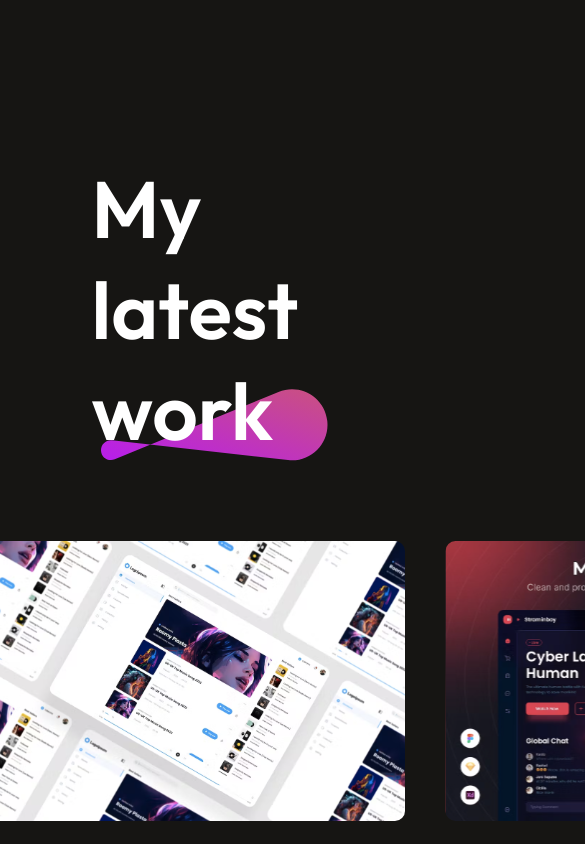
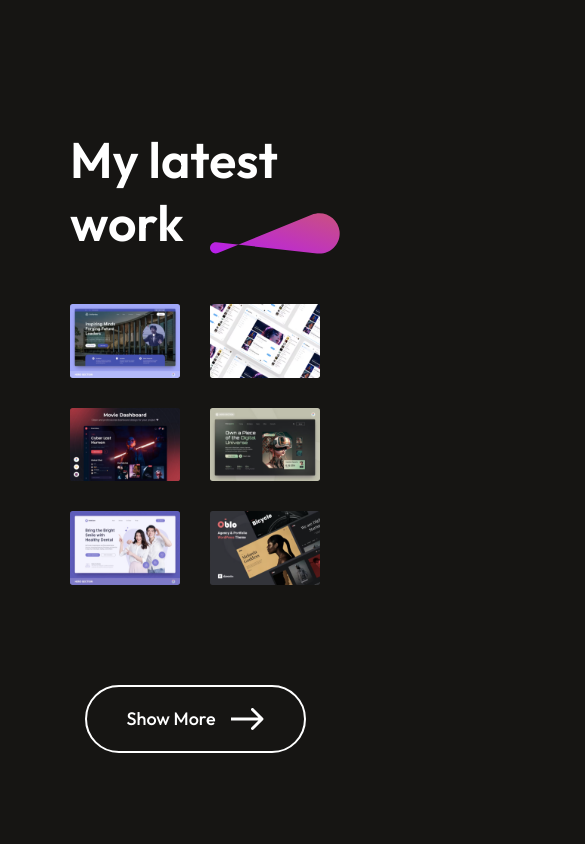
Before and after one commit to sonalipunsara/portfolio, a React (Vite) app: page / in a window 390 px wide. Shown: the part 3740-4584 px from the top of the page, 585 px wide, since content can reach past the window. Built offline with nearby package versions, Linux system fonts and the light colour scheme.

Commit message:
responsive my work section

```diff
--- a/src/Components/MyWork/MyWork.css
+++ b/src/Components/MyWork/MyWork.css
@@ -60,3 +60,41 @@
     gap: 30px;
     transition: 0.6s;
 }
+
+@media(max-width: 768px){
+    .mywork{
+        gap: 50px;
+        margin: 50px 70px;
+        align-items: start;
+    }
+
+    .mywork-title h1{
+        padding: 0;
+        font-size: 50px;
+        font-weight: 600;
+    }
+
+    .mywork-title img{
+        width: 130px;
+        margin-right: -20px;
+    }
+
+    .mywork-container{
+        grid-template-columns: 1fr 1fr;
+        gap: 30px;
+    }
+
+    .mywork-container img{
+        width: 100%;
+        height: 100%;
+    }
+
+    .mywork-showmore{
+        padding: 20px 40px;
+        font-size: 18px;
+        margin: 50px auto;
+        cursor: pointer;
+    }
+
+
+}
```
